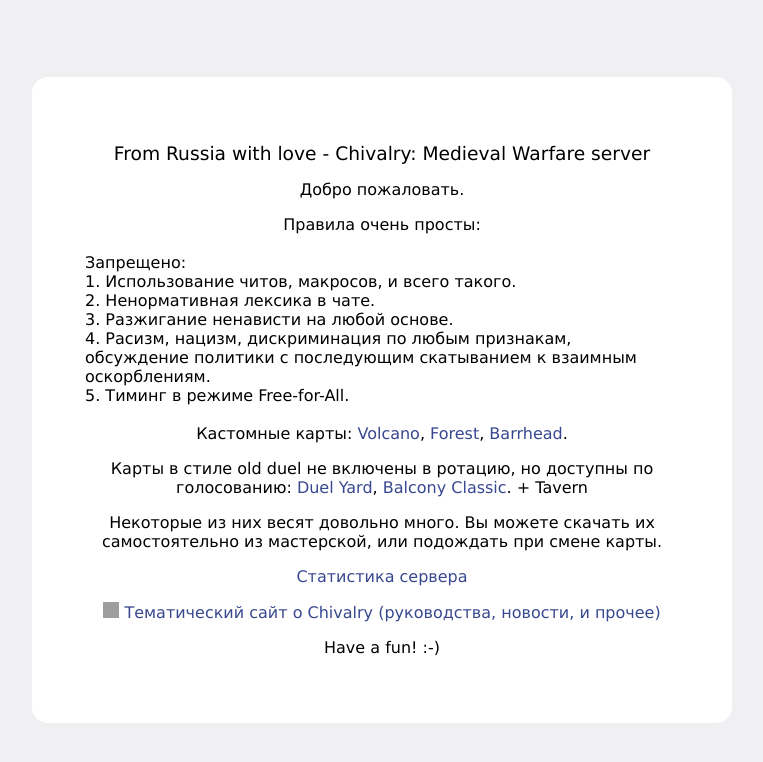
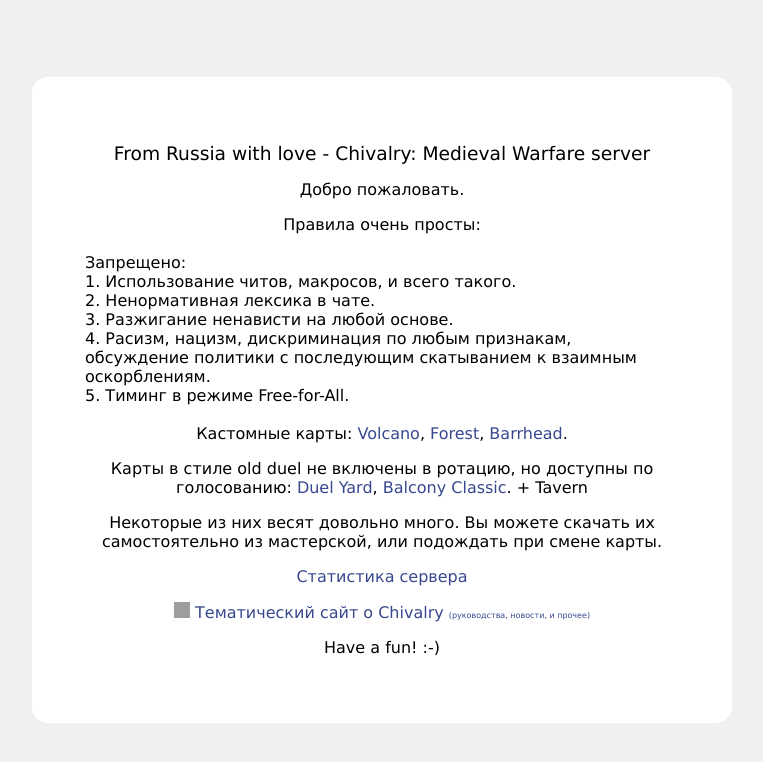
Before and after one commit to From-Russia-With-Love-Chivalry-Server/Server, a plain HTML site: page index.html in a window 1280 px wide. Shown: the whole page, without its empty margins (258-1021 px from the left). Drawn offline with Linux system fonts and the light colour scheme; grey boxes are pictures that could not be loaded.

Commit message:
Update index.html

```diff
--- a/index.html
+++ b/index.html
@@ -69,7 +69,7 @@
 
 <p><a href="http://www.gametracker.com/server_info/193.169.173.68:7777/" style="text-decoration: none;">Статистика сервера</a></p>
 <p><a href="http://chivalry-mw.ru"><img src="http://chivalry-mw.ru/wp-content/uploads/2015/03/87.jpg"
-  width="16" height="16"></a> <a href="http://chivalry-mw.ru/" style="text-decoration: none;">Тематический сайт о Chivalry (руководства, новости, и прочее)</a></p>
+  width="16" height="16"></a> <a href="http://chivalry-mw.ru/" style="text-decoration: none;">Тематический сайт о Chivalry <span style="font-size: 6pt;">(руководства, новости, и прочее)</span></a></p>
 <p>Have a fun! :-)</p>
 </div>
 </body>
```
